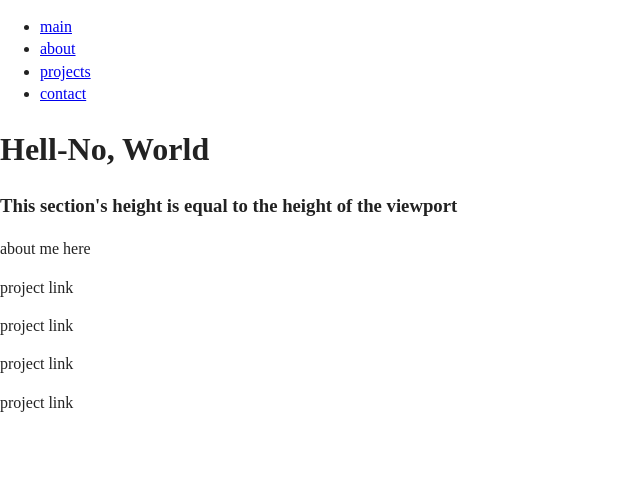
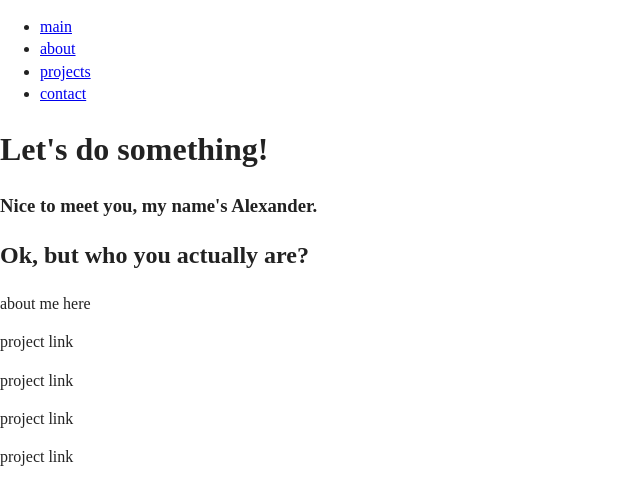
Before and after one commit to Rednaxela700/boilerplate, a plain HTML site: page index.html in a window 1280 px wide. Shown: the whole page, without its empty margins (0-640 px from the left). Drawn offline with nearby package versions, Linux system fonts and the light colour scheme.

Commit message:
added header to about me

```diff
--- a/index.html
+++ b/index.html
@@ -36,12 +36,13 @@
     <main class="main">
         <section id="welcome-section" class="section welcome-section">
             <div class="section-container">
-                <h1>Hell-No, World</h1>
-                <h3>This section's height is equal to the height of the viewport</h3>
+                <h1>Let's do something!</h1>
+                <h3>Nice to meet you, my name's Alexander.</h3>
             </div>
         </section>
         <section id="about_me" class="section">
             <div class="section-container">
+                <h2>Ok, but who you actually are?</h2>
                 <p>about me here</p>
             </div>
         </section>
```
